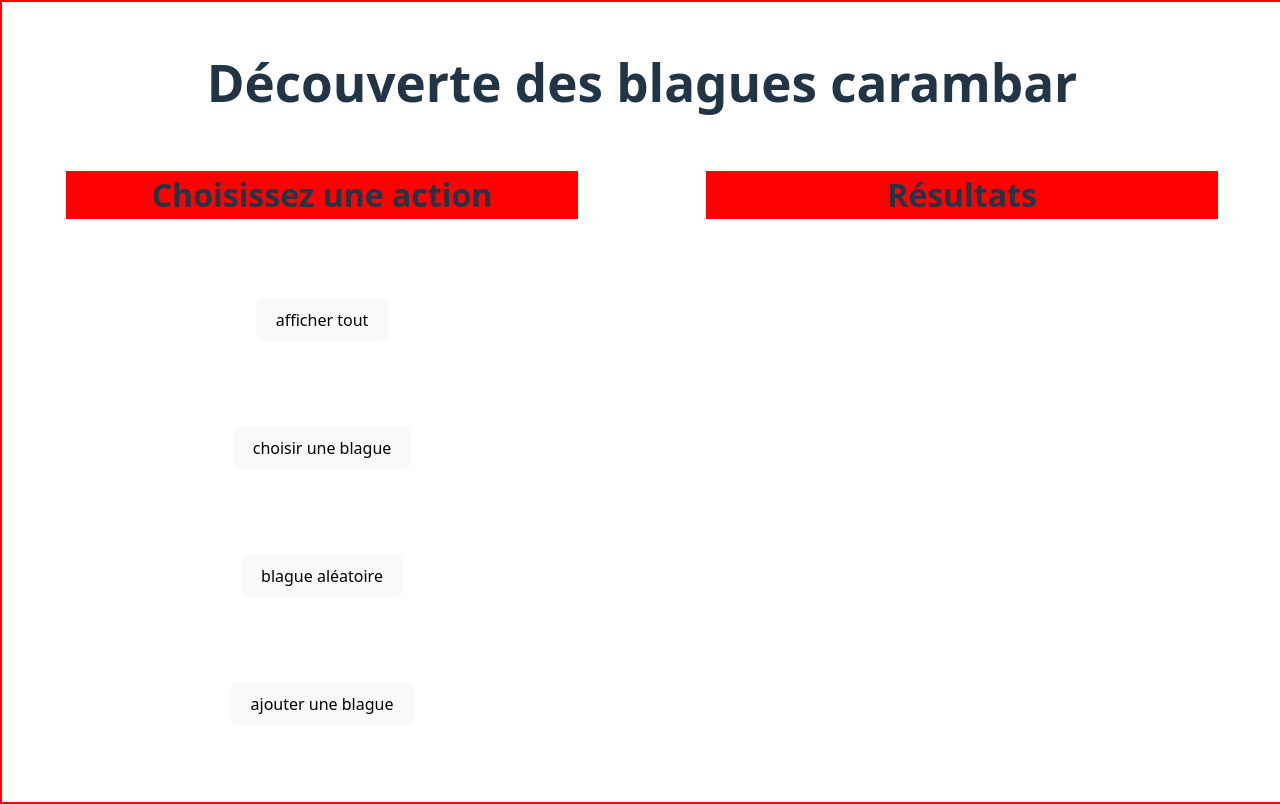
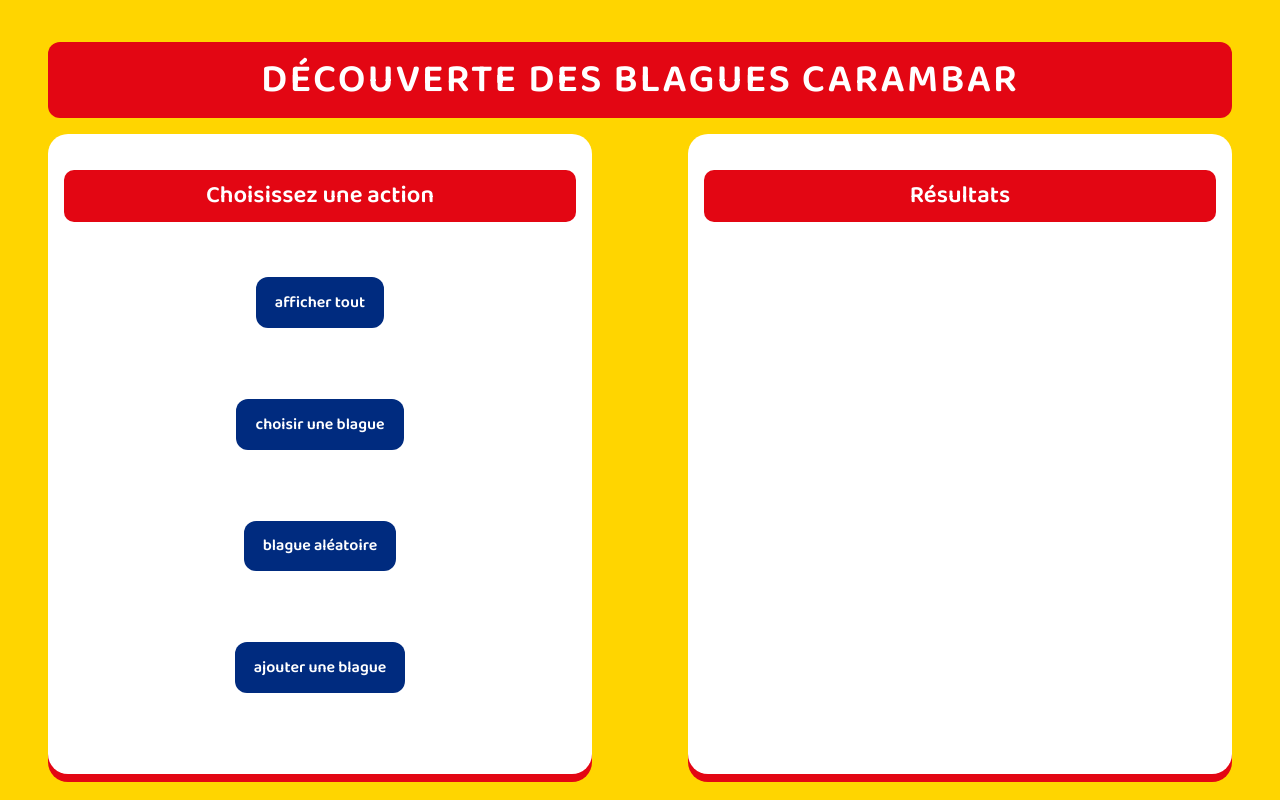
Before and after one commit to laurentgautron/carambar_jokes_frontend, a React (Vite) app: page / in a window 1280 px wide. Built offline with nearby package versions, Linux system fonts and the light colour scheme.

Commit message:
design for carambar

```diff
--- a/index.html
+++ b/index.html
@@ -4,6 +4,7 @@
     <meta charset="UTF-8" />
     <link rel="icon" type="image/svg+xml" href="/vite.svg" />
     <meta name="viewport" content="width=device-width, initial-scale=1.0" />
+    <link href="https://fonts.googleapis.com/css2?family=Baloo+2:wght@600&display=swap" rel="stylesheet">
     <title>carambar_frontend</title>
   </head>
   <body>
--- a/src/App.css
+++ b/src/App.css
@@ -1,11 +1,40 @@
-body {
-  height: 100vh;
-  width: 100vw;
-  border: solid 2px red;
+:root {
+  --carambar-yellow: #FFD500;
+  --carambar-red: #E30613;
+  --carambar-blue: #002B7F;
+  --carambar-orange: #FF7A00;
+  --white: #ffffff;
 }
 
+body {
+  margin: 0;
+  font-family: 'Baloo 2', cursive;
+  background-color: var(--carambar-yellow);
+  color: var(--carambar-blue);
+}
+
+/* TITRE PRINCIPAL */
 h1 {
+  width: 90vw;
+  margin: 1rem auto;
   text-align: center;
+  background-color: var(--carambar-red);
+  border-radius: 12px;
+  color: white;
+  padding: 1rem;
+  margin-bottom: 1rem;
+  font-size: 2.5rem;
+  letter-spacing: 2px;
+  text-transform: uppercase;
+}
+
+/* TITRES SECONDAIRES */
+h2 {
+  text-align: center;
+  background-color: var(--carambar-red);
+  color: white;
+  padding: 0.5rem;
+  border-radius: 10px;
 }
 
 main {
@@ -15,42 +44,95 @@
   justify-content: space-around;
 }
 
+li {
+  text-align: center;
+  list-style: none;
+}
+
+
+
+/* BLOCS */
+.actions,
+.responses {
+  flex: 0 0 40%;
+  background-color: white;
+  border-radius: 20px;
+  box-shadow: 0 8px 0 var(--carambar-red);
+  padding: 1rem;
+}
+
+/* LISTE ACTIONS */
 .actions_list {
   display: flex;
   flex-direction: column;
   justify-content: space-around;
   height: 80%;
+  padding: 0;
 }
 
-li {
-  text-align: center;
-  list-style: none;
-}
-
-h2 {
-  text-align: center;
-  background-color: red;
-  font-size: 2rem;
-}
-
-.actions, .responses {
-  flex: 0 0 40%;
-}
-
-.res, .actions_list {
-  height: 80%;       /* Même hauteur que .actions_list */
-  border: solid 2px white; /* Cadre visible même si vide */
+/* ZONE RESULTATS */
+.res {
+  height: 80%;
   display: flex;
   flex-direction: column;
-  justify-content: space-around;
-  padding: 0.5rem;
+  justify-content: center;
   overflow-y: auto;
 }
 
-.jokeform {
+.res ul {
+  height: 100%;
+  display: flex;
+  flex-direction: column;
+  align-items: center;
+}
+
+/* CENTRER UNE SEULE BLAGUE */
+.jokes_list.single {
+  justify-content: center;
+}
+
+/* FORMULAIRES */
+.jokeform,
+.addJoke {
+  display: flex;
+  flex-direction: column;
+  gap: 1rem;
+  align-items: center;
+}
+
+input {
+  padding: 0.6rem;
+  border-radius: 10px;
+  border: 2px solid var(--carambar-blue);
+  width: 80%;
   text-align: center;
-  display: flex;
-  align-items: center;
-  gap: 1rem;
-  justify-content: space-around;
 }
+
+/* ARTICLES: BLAGUES */
+article {
+  background: linear-gradient(135deg, #FFD500, #FF7A00);
+  padding: 1rem;
+  margin: 1rem;
+  border-radius: 15px;
+  box-shadow: 0 5px 0 #E30613;
+  color: #002B7F;
+  font-weight: bold;
+}
+
+/* BOUTONS */
+button {
+  background-color: #002B7F; /* bleu foncé */
+  color: white;
+  border: none;
+  padding: 0.8rem 1.2rem;
+  border-radius: 12px;
+  font-weight: bold;
+  cursor: pointer;
+  transition: all 0.2s ease-in-out;
+}
+
+button:hover {
+  background-color: #FF7A00; /* orange bonbon */
+  transform: scale(1.05);
+  box-shadow: 0 4px 0 #E30613; /* ombre rouge */
+}
--- a/src/App.jsx
+++ b/src/App.jsx
@@ -14,6 +14,9 @@
 
   const handleJokes = async (ev) => {
     ev.preventDefault();
+    setId(false);
+    setShowForm(false);
+    setResearchForm(false);
     const data = await getAllJokes();
     setJokes(data);
   };
@@ -21,6 +24,8 @@
   const handleRandomJoke = async (ev) => {
     ev.preventDefault();
     setShowForm(false)
+    setId(false);
+    setResearchForm(false);
     const data = await getRandomJoke();
     setJokes([data]);
   };
@@ -106,7 +111,7 @@
                   <button type='submit'>Chercher la blague</button>
                 </form>
               )
-            ):(<ul className='jokes_list'>
+            ):(<ul className={`jokes_list ${jokes.length === 1 ? "single": ""}`}>
                 {jokes && jokes.map(joke => {
                   return (
                     <li key={joke.id}>
```
